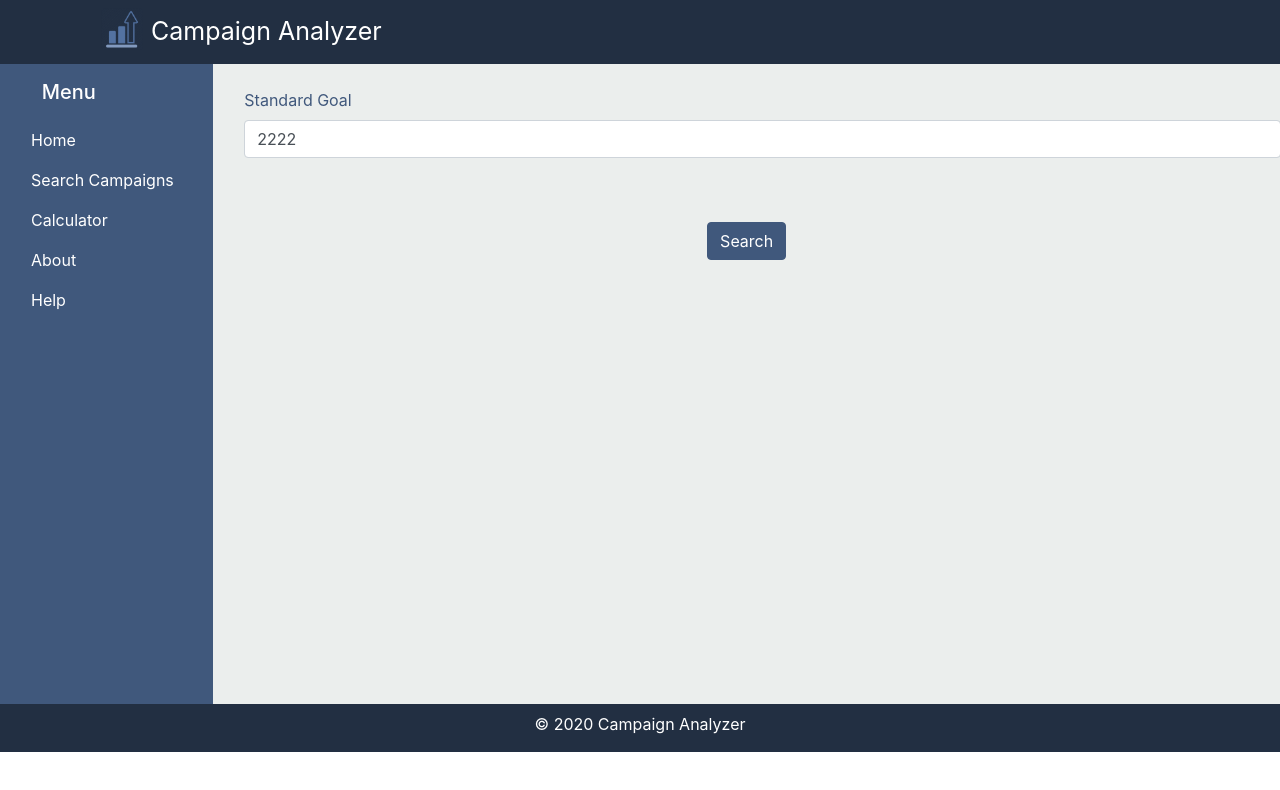
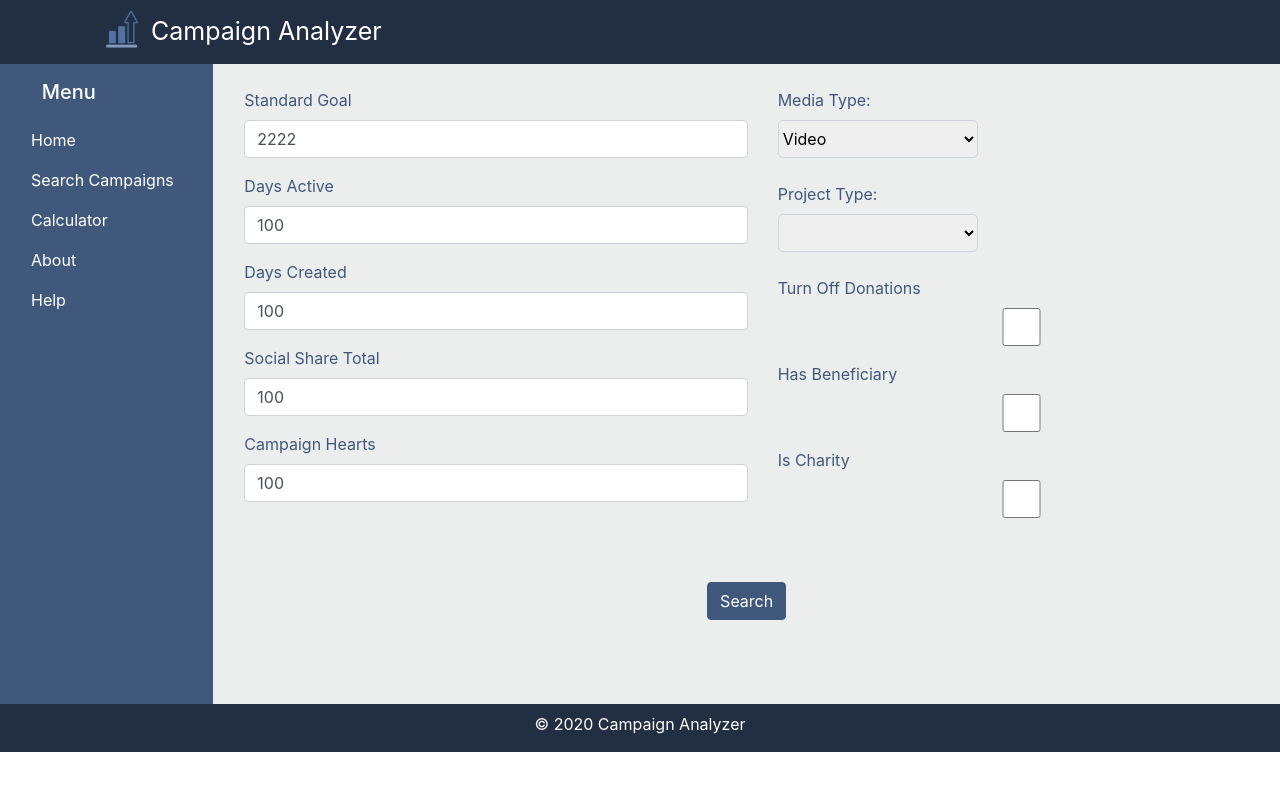
Before and after one commit to ajhayden/Intex2020, a React (Create React App) app in the folder intex-react-app/: page /calculator in a window 1280 px wide. Shown: the top 790 px of the page. Built offline with nearby package versions, Linux system fonts and the light colour scheme; no server answers.

Commit message:
calculator page

```diff
--- a/intex-react-app/src/calculator.js
+++ b/intex-react-app/src/calculator.js
@@ -24,6 +24,15 @@ const FormController = props => {
         <Formik
             initialValues={{
               standard_goal: '2222',
+              days_active: '100',
+              days_created: '100',
+              social_share_total: '100',
+              campaign_hearts: '100',
+              media_type: 0,
+              project_type: 0,
+              turn_off_donations: false,
+              has_beneficiary: false,
+              is_charity: false,
             }}
             validateOnChange={false}
             validateOnBlur={false}
@@ -52,9 +61,38 @@ const FormController = props => {
 const BasicForm = props => (
     <Form className="text-primary">
         <bs.Row>
-            <bs.Col md='12' className='ml-3'>
+            <bs.Col md='6' className='ml-3'>
                 <br/>
-                <TextInput form={props.form} title="Standard Goal" name="standard_goal" type="text" />
+                <TextInput form={props.form} title="Standard Goal" name="standard_goal" type="number" />
+                <TextInput form={props.form} title="Days Active" name='days_active' type='number'/>
+                <TextInput form={props.form} title="Days Created" name='days_created' type='number'/>
+                <TextInput form={props.form} title="Social Share Total" name='social_share_total' type='number'/>
+                <TextInput form={props.form} title="Campaign Hearts" name='campaign_hearts' type='number'/>
+            </bs.Col>
+            <bs.Col className='mt-4'>
+                <bs.Form.Label>Media Type:</bs.Form.Label>
+                <br></br>
+                <Field as="select" name="media_type" style={{width:200, height:38, borderRadius:5, borderColor:'#ced4da'}}>
+                    <option value=""></option>
+                    <option value='0'>Video</option>
+                    <option value="1">Link</option>
+                    <option value="2">None</option>
+                    <option value="3">Photos</option>
+                </Field>
+                <br></br>
+                <br></br>
+                <bs.Form.Label>Project Type:</bs.Form.Label>
+                <br></br>
+                <Field as="select" name="project_type" style={{width:200, height:38, borderRadius:5, borderColor:'#ced4da'}}>
+                    <option value=""></option>
+                    <option value="1">Personal</option>
+                    <option value="2">Charity/Organization</option>
+                </Field>
+                <br></br>
+                <br></br>
+                <TextInput form={props.form} title="Turn Off Donations" name='turn_off_donations' type='checkbox'/>
+                <TextInput form={props.form} title="Has Beneficiary" name='has_beneficiary' type='checkbox'/>
+                <TextInput form={props.form} title="Is Charity" name='is_charity' type='Checkbox'/>
             </bs.Col>
         </bs.Row>
         <bs.Row>
```
